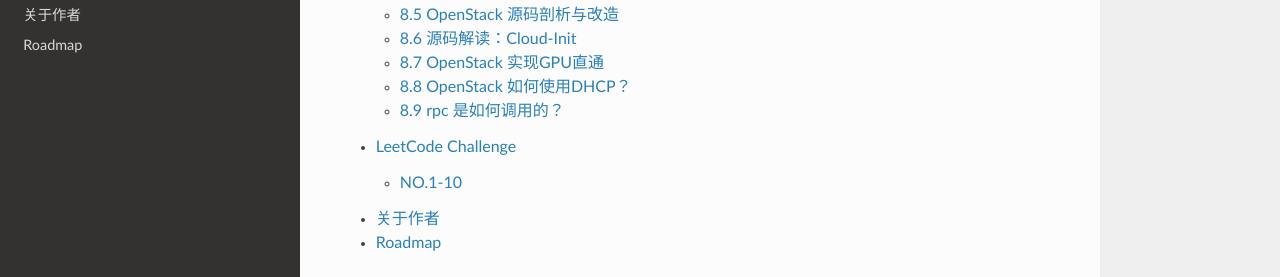
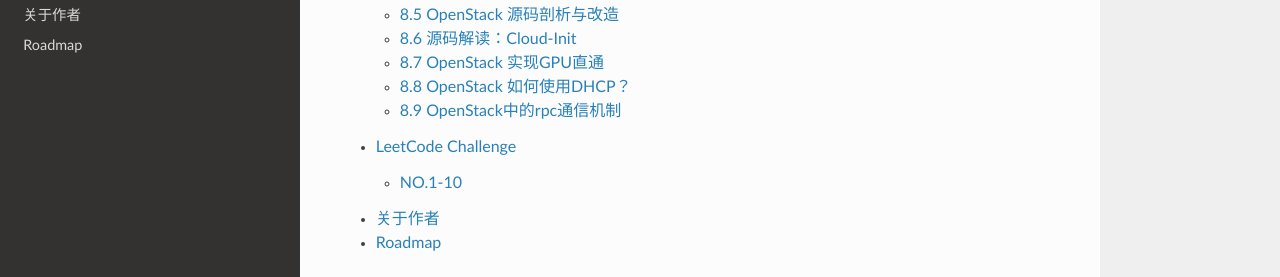
Before and after one commit to iswbm/PythonCodingTime, a Sphinx documentation site: the page built from source/index.rst, in a window 1280 px wide and 900 px high, scrolled down 2193 px. Shown: the part 456-733 px from the top of the window. Built offline with Sphinx 7.4.7 and the Read the Docs theme 2.0.0, drawn with Linux system fonts in a browser that asks for light colours; some of the changed lines change nothing that is shown.

Commit message:
修改标题

```diff
--- a/source/c08/c08_09.md
+++ b/source/c08/c08_09.md
@@ -1,4 +1,4 @@
-# 8.9 rpc 是如何调用的？
+# 8.9 OpenStack中的rpc通信机制
 
 OpenStack的通信方式有两种，一种是基于HTTP协议的RESTFul API方式，另一种则是RPC调用。两种通信方式的应用场景有所不同，在OpenStack中，前者主要用于各组件之间的通信（如nova与glance的通信），而后者则用于同一组件中各个不同模块之间的通信（如nova组件中nova-compute与nova-scheduler的通信）。
 关于OpenStack中基于RESTFul API的通信方式主要是应用了WSGI，我会在以后的博文中详细讨论。这里主要还是分享一下关于RPC调用的一些理解。
@@ -84,9 +84,9 @@
 
   ![](http://image.python-online.cn/20190526185217.png)
 
-- endpoints：是可供别人远程调用对象
+- endpoints：是可供别人远程调用的对象
 
-  RPC服务器暴露出endpoint，每个 endpoint 包涵一系列的可被远程客户端通过 transport 调用的方法。直观理解，可以参考nova-conductor创建rpc server的代码，这边的endpoints就是 nova/manager.py:ConductorManager()![](http://image.python-online.cn/20190526221219.png)
+  RPC服务器暴露出endpoint，每个 endpoint 包涵一系列的可被远程客户端通过 transport 调用的方法。直观理解，可以参考nova-conductor创建rpc server的代码，这边的endpoints就是 `nova/manager.py:ConductorManager()`![](http://image.python-online.cn/20190526221219.png)
 
 
 
--- a/source/c08/c08_09.rst
+++ b/source/c08/c08_09.rst
@@ -1,5 +1,5 @@
-8.9 rpc 是如何调用的？
-======================
+8.9 OpenStack中的rpc通信机制
+============================
 
 OpenStack的通信方式有两种，一种是基于HTTP协议的RESTFul
 API方式，另一种则是RPC调用。两种通信方式的应用场景有所不同，在OpenStack中，前者主要用于各组件之间的通信（如nova与glance的通信），而后者则用于同一组件中各个不同模块之间的通信（如nova组件中nova-compute与nova-scheduler的通信）。
@@ -101,12 +101,12 @@
 
    |image2|
 
--  endpoints：是可供别人远程调用对象
+-  endpoints：是可供别人远程调用的对象
 
    RPC服务器暴露出endpoint，每个 endpoint 包涵一系列的可被远程客户端通过
    transport 调用的方法。直观理解，可以参考nova-conductor创建rpc
    server的代码，这边的endpoints就是
-   nova/manager.py:ConductorManager()\ |image3|
+   ``nova/manager.py:ConductorManager()``\ |image3|
 
 -  dispatcher：分发器，这是 rpc server 才有的概念
    |image4|\ 只有它才知道server端接收到的哪些rpc调用是我要处理的，并且知道远方client端是我调用我的哪个方法？
```
